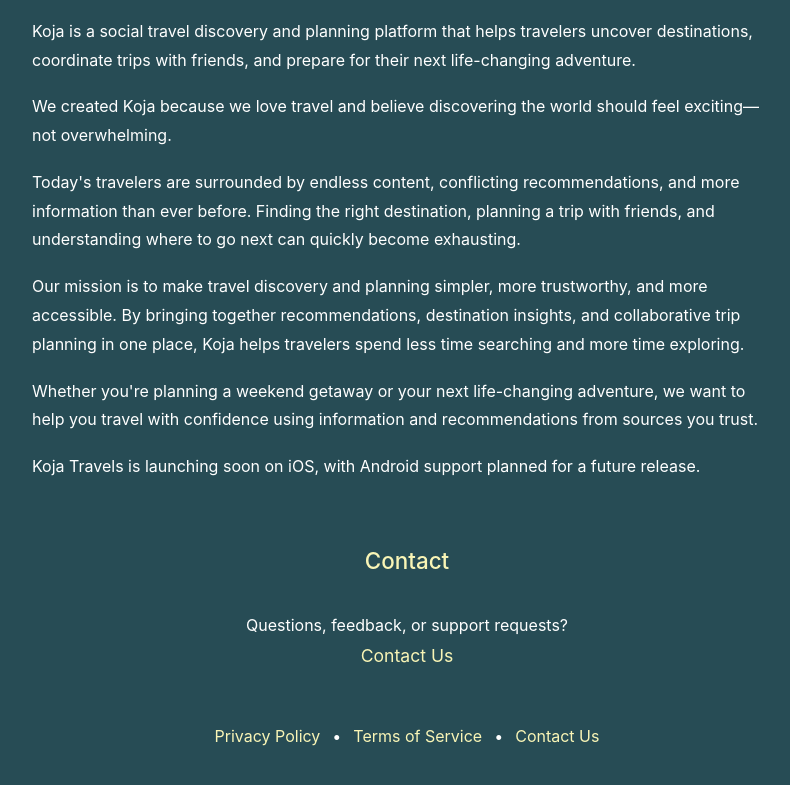
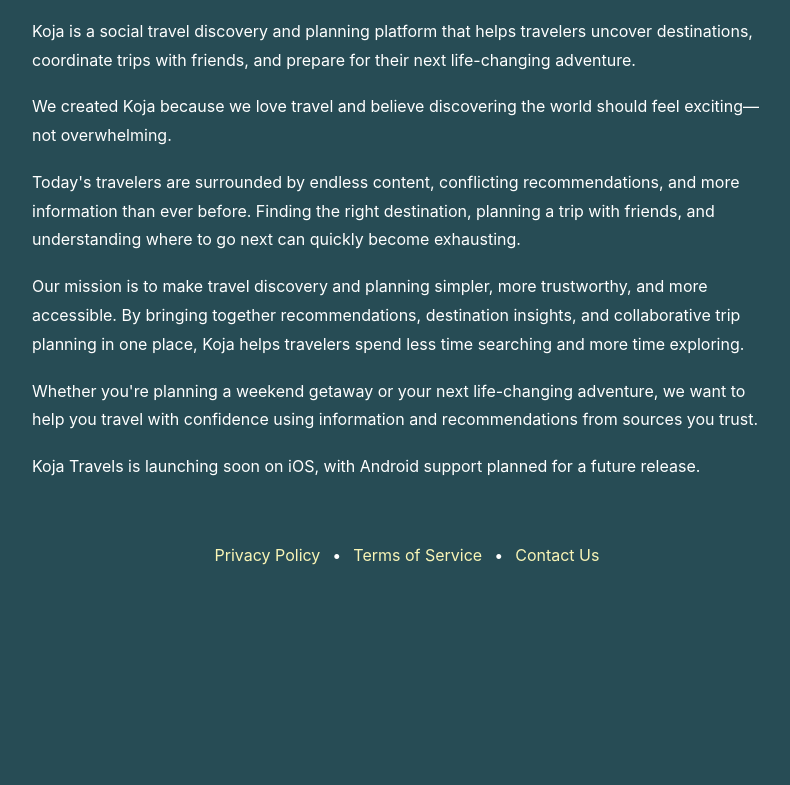
Before and after one commit to pmazhar/KT-website, a plain HTML site: page index.html in a window 1280 px wide. Shown: the part 554-1339 px from the top of the page, without its empty margins (233-1023 px from the left). After the commit the page ends 1184 px from the top, so only its background shows below. Drawn offline with Linux system fonts and the light colour scheme.

Commit message:
Update index.html

```diff
--- a/index.html
+++ b/index.html
@@ -1,5 +1,4 @@
 <!DOCTYPE html>
-
 <html lang="en">
 <head>
     <meta charset="UTF-8">
@@ -54,18 +53,6 @@
         </p>
     </section>
 
-    <section class="contact">
-    <h2>Contact</h2>
-
-    <p>
-        Questions, feedback, or support requests?
-    </p>
-
-    <p>
-        <a href="contact.html">Contact Us</a>
-    </p>
-</section>
-
     <footer class="footer-links">
         <a href="privacy.html">Privacy Policy</a>
         <span>•</span>
```
Lines whose indentation alone changed are shown as unchanged.
